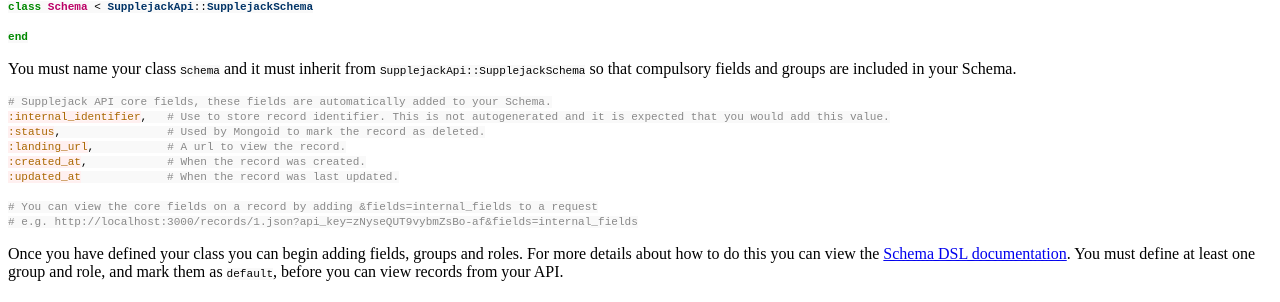
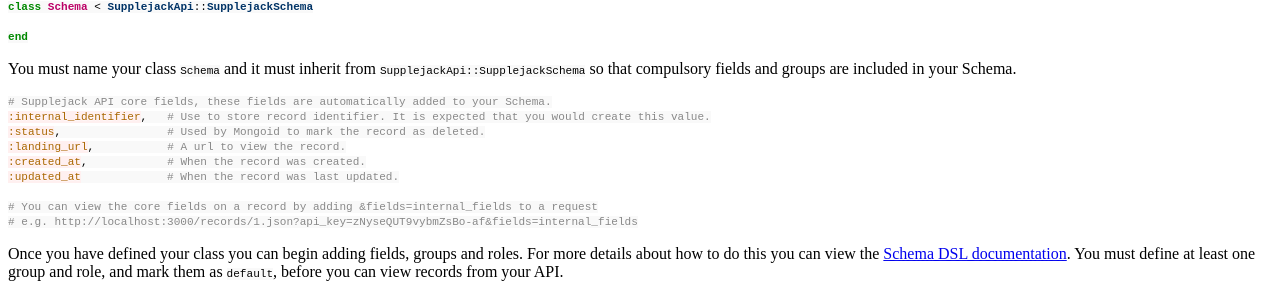
Before and after one commit to DigitalNZ/supplejack, a Jekyll site: the page built from _posts/2014-05-01-creating-a-schema.md, in a window 1280 px wide. Shown: the part 793-1095 px from the top of the page. Built offline with Jekyll 4.4.1, drawn with Linux system fonts in a browser that asks for light colours; Markdown is read by kramdown in place of the engine named in the settings; a style sheet for code colours, icons or effects is not loaded.

Commit message:
Update 2014-05-01-creating-a-schema.md

````diff
--- a/_posts/2014-05-01-creating-a-schema.md
+++ b/_posts/2014-05-01-creating-a-schema.md
@@ -24,7 +24,7 @@
 
 ```ruby
 # Supplejack API core fields, these fields are automatically added to your Schema.
-:internal_identifier,   # Use to store record identifier. This is not autogenerated and it is expected that you would add this value.
+:internal_identifier,   # Use to store record identifier. It is expected that you would create this value.
 :status,                # Used by Mongoid to mark the record as deleted.
 :landing_url,           # A url to view the record.
 :created_at,            # When the record was created.
````
